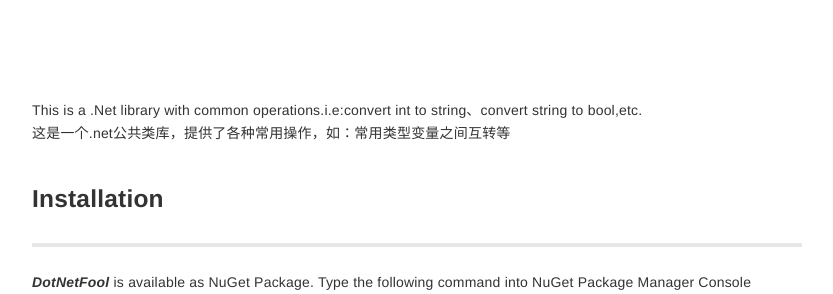
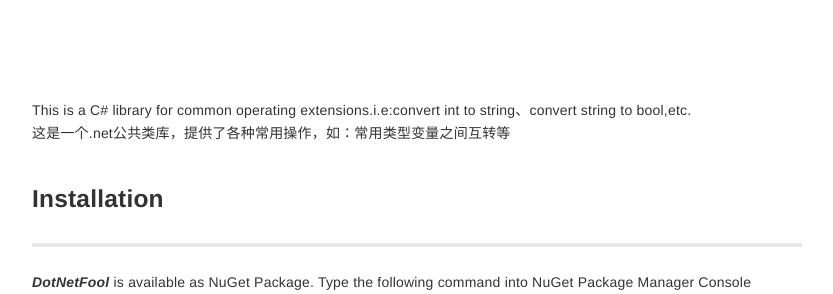
Before and after one commit to lhwsa2010/DotNet, a Jekyll site: the page built from docs/index.md, in a window 1280 px wide. Shown: the part 630-924 px from the top of the page, without its empty margins (223-1056 px from the left). Built offline with Jekyll 4.4.1, drawn with Linux system fonts in a browser that asks for light colours; our own code applies the rules of GitHub Pages for plain Markdown files.

Commit message:
update something

```diff
--- a/docs/index.md
+++ b/docs/index.md
@@ -16,7 +16,7 @@
 <img src="{{site.baseurl}}/gitbook/images/logo.png">
 </div>
 
-This is a .Net library with common operations.i.e:convert int to string、convert string to bool,etc.
+This is a C# library for common operating extensions.i.e:convert int to string、convert string to bool,etc.
 这是一个.net公共类库，提供了各种常用操作，如：常用类型变量之间互转等
 
 
```
Also changed, not shown: README.md, 1 other file.
